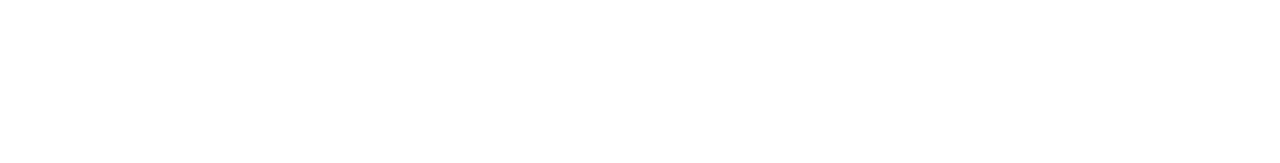
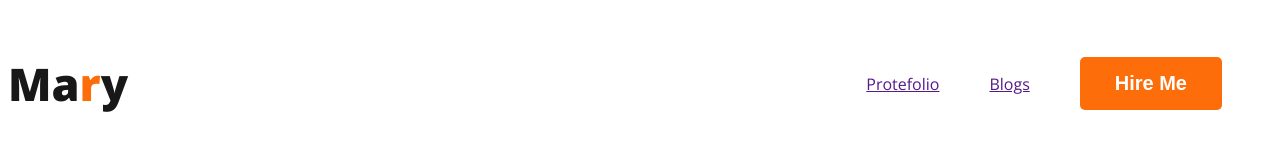
Before and after one commit to suvon4d/Assignment-1-New-Year-Misson, a plain HTML site: page index.html in a window 1280 px wide. Drawn offline with nearby package versions, Linux system fonts and the light colour scheme.

Commit message:
added css

```diff
--- a/index.html
+++ b/index.html
@@ -4,10 +4,21 @@
     <meta charset="UTF-8">
     <meta name="viewport" content="width=device-width, initial-scale=1.0">
     <title>MY Portfolio website</title>
+    <link rel="preconnect" href="https://fonts.googleapis.com">
+<link rel="preconnect" href="https://fonts.gstatic.com" crossorigin>
+<link href="https://fonts.googleapis.com/css2?family=Open+Sans:wght@400;700;800&display=swap" rel="stylesheet">
+    <link rel="stylesheet" href="style/portfolio.css">
 </head>
 <body>
     <header>
-
+        <nav>
+            <h3 class="nav-title">Ma<span class="text-primary">r</span>y</h3>
+            <ul>
+                <li><a href="">Protefolio</a></li>
+                <li><a href="">Blogs</a></li>
+                <li><button class="button-primary">Hire Me</button></li>
+            </ul>
+        </nav>
     </header>
     <main>
 
--- /dev/null
+++ b/style/portfolio.css
@@ -0,0 +1,35 @@
+/* common shared style */
+body{
+    font-family: 'Open Sans', sans-serif;
+}
+.text-primary{
+    color: #FD6E0A;;
+}
+/* nav related style */
+nav{
+    display: flex;
+ justify-content: space-between;
+ align-items: center;
+}
+.nav-title{
+    color: var(--Dark-01, #181818);
+font-size: 45px;
+font-weight: 800;
+}
+nav> ul{
+    display: flex;
+    align-items: center;
+}
+nav li{
+    list-style: none;
+    margin-right: 50px;
+}
+.button-primary{
+    border-radius: 5px;
+background: #FD6E0A;
+border: 0;
+font-size: 20px;
+font-weight: 700;
+color: white;
+padding: 15px 35px;
+}
```
